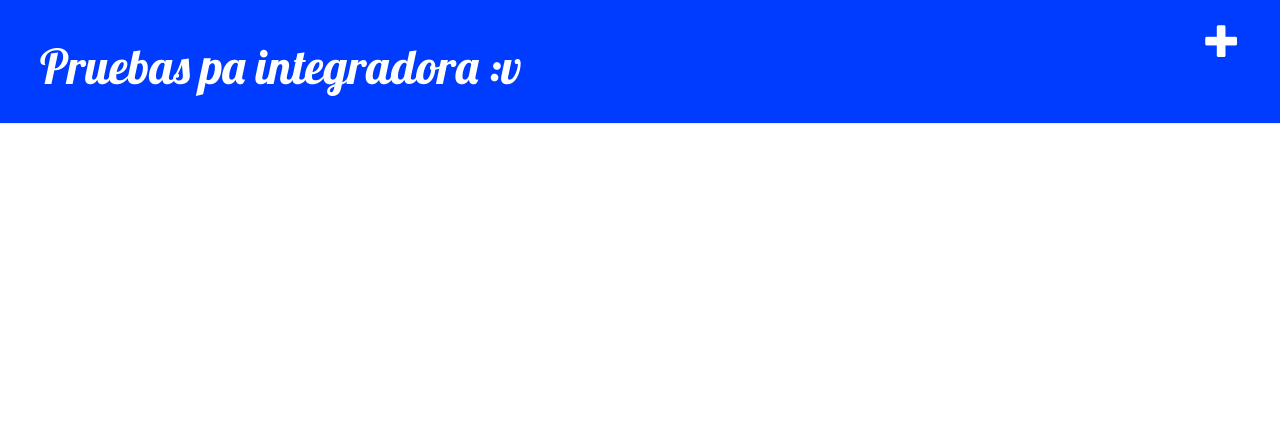
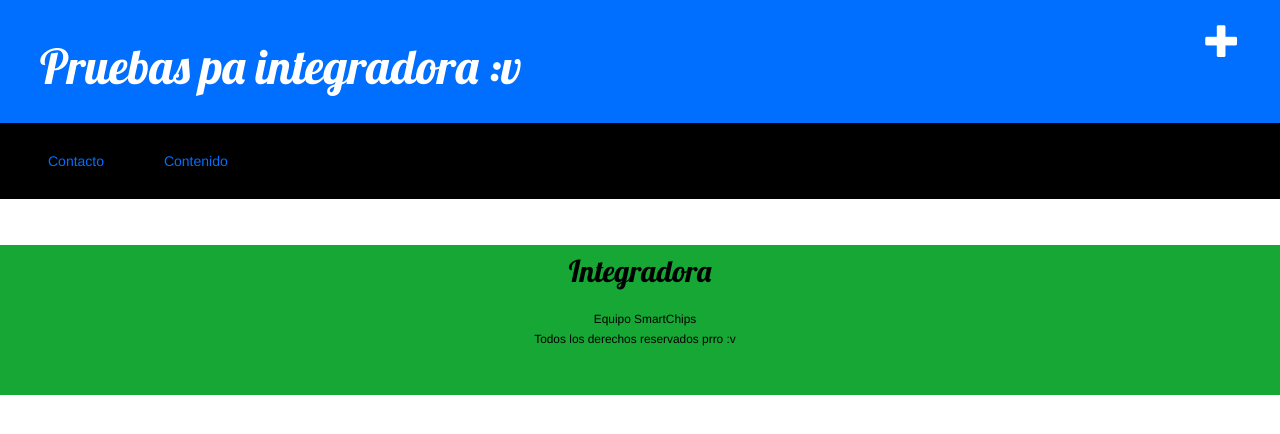
Before and after one commit to aescutiadev/my-first-blog, a Django app: page / in a window 1280 px wide. Shown: the top 434 px of the page. Run offline with Django 3.2, Linux system fonts and the light colour scheme; data that the repository does not hold is empty; some libraries are stand-ins or nearby versions.

Commit message:
Se agregó mas estilo

```diff
--- a/inicio/admin.py
+++ b/inicio/admin.py
@@ -1,4 +1,5 @@
 from django.contrib import admin
-from .models import Post
+from .models import Post,Person
 
 admin.site.register(Post)
+admin.site.register(Person)
--- a/inicio/forms.py
+++ b/inicio/forms.py
@@ -6,4 +6,4 @@ class PostForm(forms.ModelForm):
 
     class Meta:
         model = Post
-        fields = ('title', 'text',)
+        fields = ('title', 'city', 'text',)
--- a/inicio/models.py
+++ b/inicio/models.py
@@ -5,6 +5,7 @@ from django.utils import timezone
 class Post(models.Model):
     author = models.ForeignKey('auth.User', on_delete=models.CASCADE)
     title = models.CharField(max_length=200)
+    city = models.CharField(max_length=200,blank=True,null=True)
     text = models.TextField()
     created_date = models.DateTimeField(default=timezone.now)
     published_date = models.DateTimeField(blank=True, null=True)
@@ -15,3 +16,6 @@ class Post(models.Model):
 
     def __str__(self):
         return self.title
+
+class Person(models.Model):
+    person = models.CharField(max_length=100)
--- a/inicio/static/inicio/css/style.css
+++ b/inicio/static/inicio/css/style.css
@@ -1,13 +1,17 @@
 
-h1 a {
-    color: #FCA205;
-    font-family: 'Lobster';
-}
 .page-header {
-    background-color: #003cff;
-    margin-top: 0;
+    background-color: #006eff;
+    margin: 0;
     padding: 20px 20px 20px 40px;
 }
+
+.menu-bar{
+    margin: 0;
+    margin-bottom: 2%;
+    padding: 10px 10px 10px 10px;
+    background: #000000;
+}
+
 
 .page-header h1, .page-header h1 a, .page-header h1 a:visited, .page-header h1 a:active {
     color: #ffffff;
@@ -16,7 +20,8 @@ h1 a {
 }
 
 .content {
-	margin: auto;
+    margin: auto;
+    margin-top: 2%;
 }
 
 h1, h2, h3, h4 {
@@ -45,8 +50,64 @@ h1, h2, h3, h4 {
 
 .post {
     margin-bottom: 70px;
+    padding: 15px;
+    box-shadow: 1px 2px 4px rgba(0, 0, 0, 0.5);
+}
+
+.post-detail{
+    margin-bottom: 70px;
+    padding: 15px;
 }
 
 .post h1 a, .post h1 a:visited {
     color: #000000;
 }
+
+.menu-user{
+    margin-top: -1px;
+    margin-bottom: 2%;
+    display: flex;
+    justify-content: space-between;
+    align-items: center;
+    background: #000;
+}
+
+.navegation ul{
+    margin: 0;
+    padding: 0;
+    list-style: none;
+    margin-left: 20px;
+}
+
+/* Menu-bar */
+.navegation ul li{
+    display: inline-block;
+}
+.navegation ul li a{
+    display: block;
+    padding: 2em;
+    color: #006eff;
+    text-decoration: none;
+    transition: all 0.8 linear;
+}
+.navegation ul li a:hover{
+    background: #006eff;
+    color: white;
+}
+
+/* FOOTER */
+.footer{
+    width: 100%;
+    height: 150px;
+    background: #16a735;
+}
+
+.footer .page-footer{
+    text-align: center;
+    align-items: center;
+}
+
+.footer .page-footer .footer-h2{
+    padding: 10px;
+    color: #000;
+}
--- /dev/null
+++ b/inicio/templates/inicio/contact.html
@@ -0,0 +1,6 @@
+{% extends 'inicio/principal.html' %}
+{% load static %}
+
+{% block content %}
+	Hola mundo
+{% endblock content %}
--- a/inicio/templates/inicio/post_list.html
+++ b/inicio/templates/inicio/post_list.html
@@ -1,14 +1,30 @@
 {% extends 'inicio/principal.html' %}
 {% block content %}
+<div class="menu-user">
+	<div class="navegation">
+		<ul>
+			<li><a href="{% url 'contacto' %}">Contacto</a></li>
+			<li><a href="">Contenido</a></li>
+		</ul>
+	</div>
+</div>
+<div class="content container">
+	<div class="row">
+		<div class="col-md-12">
 			{% for post in posts %}
 			<div class="post">
 				<div class="date">
 					{{ post.published_date }}
 				</div>
 				<a class="btn btn-default" href=""><span class="glyphicon glyphicon-remove"></span></a>
-		<a class="btn btn-default" href="{% url 'post_edit' pk=post.pk %}"><span class="glyphicon glyphicon-pencil"></span></a>
+				<a class="btn btn-default" href="{% url 'post_edit' pk=post.pk %}"><span
+						class="glyphicon glyphicon-pencil"></span></a>
 				<h1><a href="{% url 'post_detail' pk=post.pk %}">{{ post.title }}</a></h1>
+				<p>Estado: {{ post.city }}</p>
 				<p>{{ post.text|linebreaksbr }}</p>
 			</div>
 			{% endfor %}
+		</div>
+	</div>
+</div>
 {% endblock content %}
--- a/inicio/templates/inicio/principal.html
+++ b/inicio/templates/inicio/principal.html
@@ -1,4 +1,3 @@
-{% load static %}
 <!DOCTYPE html>
 <html lang="en">
 
@@ -7,25 +6,31 @@
 	<meta name="viewport" content="width=device-width, initial-scale=1.0">
 	<meta http-equiv="X-UA-Compatible" content="ie=edge">
 	<title>Integradora</title>
+	{% load static %}
 	<link href="//fonts.googleapis.com/css?family=Lobster&subset=latin,latin-ext" rel="stylesheet" type="text/css">
 	<link rel="stylesheet" href="//maxcdn.bootstrapcdn.com/bootstrap/3.2.0/css/bootstrap.min.css">
 	<link rel="stylesheet" href="//maxcdn.bootstrapcdn.com/bootstrap/3.2.0/css/bootstrap-theme.min.css">
 	<link rel="stylesheet" href="{% static 'inicio/css/style.css' %}">
-
 </head>
 
 <body>
+	<div class="">
 		<div class="page-header">
 			<a href="{% url 'post_new' %}" class="top-menu"><span class="glyphicon glyphicon-plus"></span></a>
 			<h1><a href="/">Pruebas pa integradora :v</a></h1>
 		</div>
-	<div class="content container">
-		<div class="row">
-			<div class="col-md-12">
+		<!-- CONTENIDO -->
+		<div class="main">
 			{% block content %}
 			{% endblock %}
 		</div>
+		<!-- /CONTENIDO -->
+		<footer class="footer">
+			<div class="page-footer">
+				<h2 class="footer-h2">Integradora</h2>
+				<small class="footer-h2">Equipo SmartChips <br> Todos los derechos reservados prro :v</small>
 			</div>
+		</footer>
 	</div>
 </body>
 
--- a/inicio/urls.py
+++ b/inicio/urls.py
@@ -6,4 +6,5 @@ urlpatterns = [
 	path('post/<int:pk>/', views.post_detail, name='post_detail'),
 	path('post/new', views.post_new, name='post_new'),
 	path('post/<int:pk>/edit/', views.post_edit, name='post_edit'),
+	path('contacto/', views.contact, name='contacto'),
 ]
--- a/inicio/views.py
+++ b/inicio/views.py
@@ -4,8 +4,8 @@ from django.shortcuts import render, redirect, get_object_or_404
 from .forms import PostForm
 
 
-def post_list(request):
-    posts = Post.objects.filter(published_date__lte=timezone.now()).order_by('published_date')
+def post_list(request): # SELECT * FROM TODO alv!!!
+    posts = Post.objects.filter(published_date__lte=timezone.now()).order_by('-published_date')
     return render(request, 'inicio/post_list.html', {'posts': posts})
 
 def post_detail(request, pk):
@@ -16,20 +16,20 @@ def post_new(request):
     if (request.method == "POST"): # Si el metodo es POST entonces:
         form = PostForm(request.POST) # Hace el request
         if (form.is_valid()): # Valida si no hay errores
-            post = form.save(commit=False)
+            post = form.save(commit=False) # No quiero que se guarde aún
             post.author = request.user
             post.published_date = timezone.now()
             post.save()
-            return redirect('inicio.views.post_detail', pk=post.pk)
+            return redirect('/', pk=post.pk)
     else:
         form = PostForm()
     return render(request, 'inicio/post_edit.html', {'form': form})
 
 def post_edit(request, pk):
 	post = get_object_or_404(Post, pk=pk)
-	if request.method == "POST":
+	if (request.method == "POST"):
 		form = PostForm(request.POST, instance=post)
-		if form.is_valid():
+		if (form.is_valid()):
 			post = form.save(commit=False)
 			post.author = request.user
 			post.published_date = timezone.now()
@@ -38,3 +38,6 @@ def post_edit(request, pk):
 	else:
 		form = PostForm(instance=post)
 	return render(request, 'inicio/post_edit.html', {'form': form})
+
+def contact(request):
+	return render(request,'inicio/contact.html')
--- a/integradora/settings.py
+++ b/integradora/settings.py
@@ -119,4 +119,4 @@ USE_TZ = True
 # https://docs.djangoproject.com/en/2.2/howto/static-files/
 
 STATIC_URL = '/static/'
-STATIC_ROOT = os.path.join(BASE_DIR, 'static')
+STATIC_ROOT = os.path.join(BASE_DIR, 'inicio/static')
```
Also changed, not shown: inicio/templates/inicio/post_detail.html (+14 -3 lines), inicio/templates/inicio/post_edit.html (+13 -5 lines), inicio/migrations/0002_auto_20190731_2139.py (added), inicio/templates/inicio/encabezado.html (deleted). Lines whose indentation alone changed are shown as unchanged.
